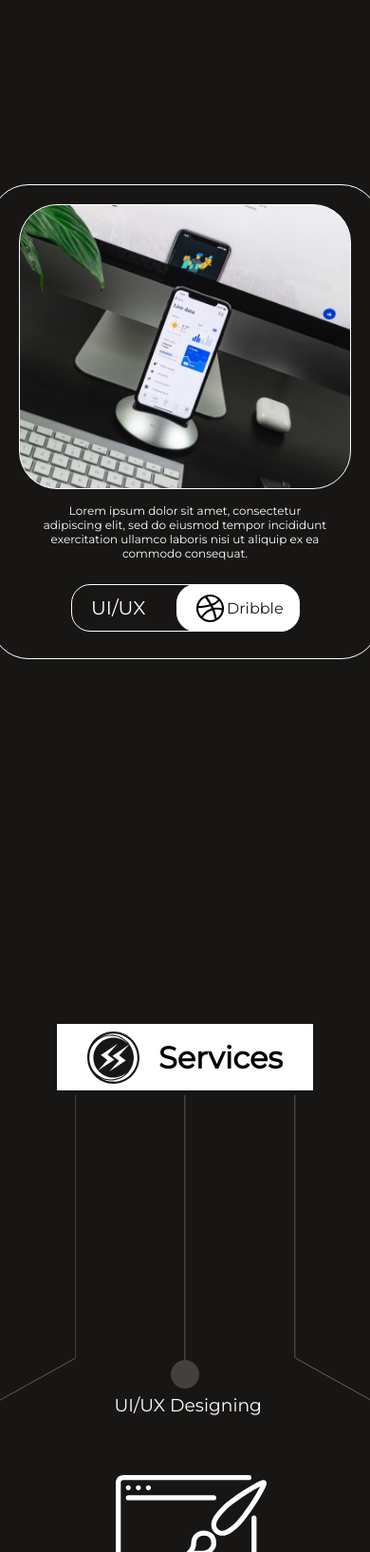
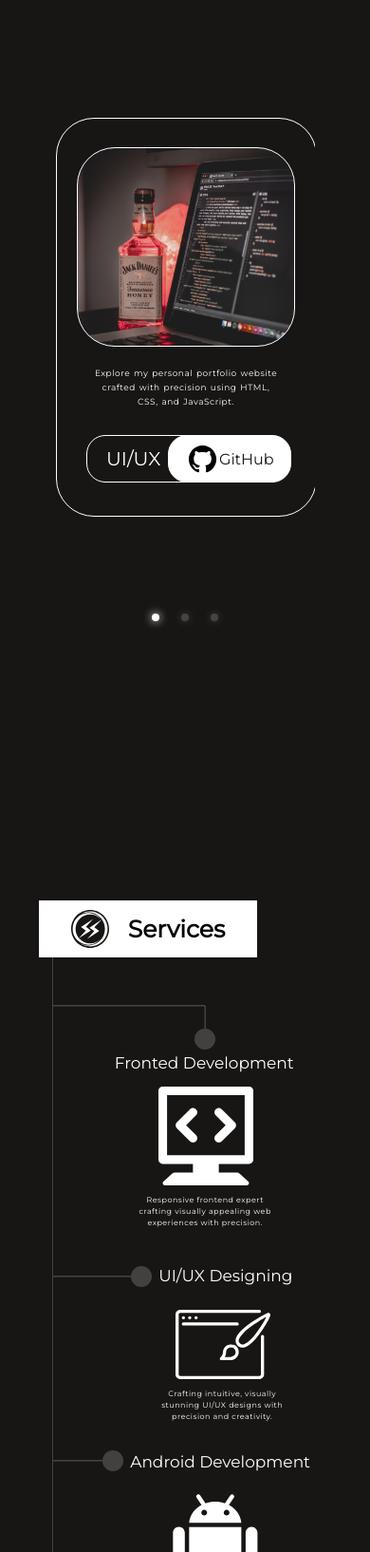
Before and after one commit to saadsalmany/portfolio, a plain HTML site: page index.html in a window 390 px wide. Shown: the part 1060-2694 px from the top of the page at 95% size. Drawn offline with nearby package versions, Linux system fonts and the light colour scheme.

Commit message:
major-update1

```diff
--- a/index.html
+++ b/index.html
@@ -12,7 +12,7 @@
     <link rel="preconnect" href="https://fonts.googleapis.com">
     <link rel="preconnect" href="https://fonts.gstatic.com" crossorigin>
     <link href="https://fonts.googleapis.com/css2?family=Montserrat&display=swap" rel="stylesheet">
-    <!-- <link rel="stylesheet" href="https://cdn.jsdelivr.net/npm/swiper@11/swiper-bundle.min.css" />    -->
+    <link rel="stylesheet" href="https://cdn.jsdelivr.net/npm/swiper@11/swiper-bundle.min.css" />
 
 </head>
 
@@ -110,106 +110,63 @@
             <h1>Projects</h1>
         </div>
 
-        <!-- slider cdoe -->
-        <section class="slider">
-            <div class="swiper mySwiper">
+        <div class="swiper">
+            <!-- Additional required wrapper -->
             <div class="swiper-wrapper">
+                <!-- Slides -->
                 <div class="swiper-slide">
-                  <div class="cd card1">
-                    <div class="webImg pbg "></div>
+                    <div class="cards card1">
+                        <div class="webimg"></div>
                         <div class="pText">
-                      Lorem ipsum dolor sit amet, consectetur adipiscing elit, sed do eiusmod tempor incididunt
-                      exercitation ullamco laboris nisi ut aliquip ex ea commodo consequat.
-
+                            Explore my personal portfolio website crafted with precision using HTML, CSS, and
+                            JavaScript.
                         </div>
-                    <div class="pBtn">
-                      <div class="div1">Website</div>
-                      <div class="div2"><a href="https://github.com/saadsalmany" target="_blank"><img
-                            src="images/github-fill 1.svg" alt="">GitHub</a></div>
-                    </div>
-                  </div>
-                </div>
-                <div class="swiper-slide">
-                  <div class="cd card2">
-                    <div class="webImg pbg "></div>
-                    <div class="pText">
-                      Lorem ipsum dolor sit amet, consectetur adipiscing elit, sed do eiusmod tempor incididunt
-                      exercitation ullamco laboris nisi ut aliquip ex ea commodo consequat.
-
-                    </div>
-                    <div class="pBtn">
+                        <div class="pbtn">
                             <div class="div1">UI/UX</div>
-                      <div class="div2"><a href="" target="_blank"><img src="images/dribbble-fill.svg" alt="">Dribble</a>
+                            <div class="div2"><a href="https://saadsalmany.github.io/Portfolio-project/" target="_blank"
+                                    rel="noopener noreferrer"><img src="images/github-fill 1.svg" alt="">GitHub</a>
                             </div>
                         </div>
 
                     </div>
                 </div>
                 <div class="swiper-slide">
-                  <div class="cd card3">
-                    <div class="webImg pbg "></div>
+                    <div class="cards card2">
+                        <div class="webimg"></div>
                         <div class="pText">
-                      Lorem ipsum dolor sit amet, consectetur adipiscing elit, sed do eiusmod tempor incididunt
-                      exercitation ullamco laboris nisi ut aliquip ex ea commodo consequat.
-
+                            Designing intuitive UI/UX on Figma for a seamless digital experience.
                         </div>
-                    <div class="pBtn">
-                      <div class="div1">Android App</div>
-                      <div class="div2"><a href="" target="_blank"><img src="images/playstore-icon.svg" alt="">Play
-                          Store</a></div>
+                        <div class="pbtn">
+                            <div class="div1">UI/UX</div>
+                            <div class="div2"><a href="https://dribbble.com/shots/following/web-design" target="_blank"
+                                    rel="noopener noreferrer"><img src="images/dribbble-fill.svg" alt="">Dribble</a>
+                            </div>
                         </div>
 
 
                     </div>
-                </div>
-              </div>
-              <div class="swiper-pagination"></div>
-            </section>
-        <!-- slider code -->
-
-
-        <div class="cards">
-            <div class="cd card1">
-                <div class="webImg pbg "></div>
-                <div class="pText">
-                    Lorem ipsum dolor sit amet, consectetur adipiscing elit, sed do eiusmod tempor incididunt
-                    exercitation ullamco laboris nisi ut aliquip ex ea commodo consequat.
 
                 </div>
-                <div class="pBtn">
-                    <div class="div1">Website</div>
-                    <div class="div2"><a href="https://github.com/saadsalmany" target="_blank"><img
-                                src="images/github-fill 1.svg" alt="">GitHub</a></div>
+                <div class="swiper-slide">
+                    <div class="cards card3">
+                        <div class="webimg"></div>
+                        <div class="pText" id="c3T">
+                            "Unveiling my app: where innovation meets simplicity for an enhanced user experience."
                         </div>
-            </div>
-            <div class="cd card2">
-                <div class="webImg pbg "></div>
-                <div class="pText">
-                    Lorem ipsum dolor sit amet, consectetur adipiscing elit, sed do eiusmod tempor incididunt
-                    exercitation ullamco laboris nisi ut aliquip ex ea commodo consequat.
-
-                </div>
-                <div class="pBtn">
-                    <div class="div1">UI/UX</div>
-                    <div class="div2"><a href="" target="_blank"><img src="images/dribbble-fill.svg" alt="">Dribble</a>
-                    </div>
+                        <div class="pbtn">
+                            <div class="div1">Android</div>
+                            <div class="div2"><a href="" target="_blank" rel="noopener noreferrer"><img
+                                        src="images/playstore-icon.svg" alt="">Play Store</a></div>
                         </div>
 
                     </div>
-            <div class="cd card3">
-                <div class="webImg pbg "></div>
-                <div class="pText">
-                    Lorem ipsum dolor sit amet, consectetur adipiscing elit, sed do eiusmod tempor incididunt
-                    exercitation ullamco laboris nisi ut aliquip ex ea commodo consequat.
 
                 </div>
-                <div class="pBtn">
-                    <div class="div1">Android App</div>
-                    <div class="div2"><a href="" target="_blank"><img src="images/playstore-icon.svg" alt="">Play
-                            Store</a></div>
+                ...
             </div>
+            <!-- If we need pagination -->
+            <div class="swiper-pagination"></div>
 
-            </div>
 
         </div>
 
@@ -220,6 +177,33 @@
             <img src="images/icon-dark.svg" alt="">
             <h1>Services</h1>
         </div>
+        <div class="serviceContainer">
+            <div class="serv1"><img src="images/vertical-line.svg" alt=""></div>
+            <div class="serv2">
+                <div class="subserv ss1">
+                <img src="images/FD-lineM.svg" alt="">
+                <h1>Fronted Development</h1>
+                <img class="ssimg" src="images/fd-svg.svg" alt="">
+                <p>Responsive frontend expert crafting visually appealing web experiences with precision.<p>
+
+                </div>
+                <div class="subserv ss2">
+                <img src="images/ui-lineM.svg" alt="">
+                <h1>UI/UX Designing</h1>
+                <img src="images/uiux-svg.svg" alt="" class="ssimg2">
+                <p>Crafting intuitive, visually stunning UI/UX designs with precision and creativity.</p>
+
+
+                </div>
+                <div class="subserv ss3">
+                    <img src="images/ad-lineM.svg" alt="">
+                    <h1>Android Development</h1>
+                    <img class="ssimg3" src="images/ad-svg.svg" alt="">
+                    <p>Android developer crafting innovative mobile experiences with precision and creative flair.</p>
+                </div>
+            </div>
+        </div>
+
         <div class="slines">
             <div class="serviceLine1"><img src="images/FD-line.svg" alt="">
                 <h3 class="wdheading">Web Development</h3>
--- a/index.js
+++ b/index.js
@@ -15,10 +15,16 @@ var typed = new Typed(".autoType", {
 //   document.documentElement.style.overflow = 'auto';  // or 'scroll' to allow scrolling
 // }, 4000); // 4 seconds in milliseconds (4,000 milliseconds)
 
-var swiper = new Swiper(".mySwiper", {
-  spaceBetween: 30,
+const swiper = new Swiper('.swiper', {
+  // Optional parameters
+  direction: 'horizontal',
+  loop: false,
+
+  // If we need pagination
   pagination: {
-    el: ".swiper-pagination",
-    clickable: true,
+    el: '.swiper-pagination',
+    clickable: true
   },
+
+
 });
--- a/mobile.css
+++ b/mobile.css
@@ -339,40 +339,39 @@
     .page2 .project-title h1{
         font-size: 25px;
     }
+    .swiper {
+        width: 70vw;
+        height: 80vh;
+        background: #181614;
+        margin-top: 50px;
 
+    }
 
-
-        /* .cards {
-            display: flex;
-            flex-direction: row;
-            gap: 50px;
-            display: none;
-
+    .swiper-slide {
+        text-align: center;
+        color: white;
 
 
     }
 
-        .cards .cd {
-            width: 410px;
-            height: 500px;
+    .cards {
+        cursor: grab;
+        width: 275px;
+        height: 420px;
+        border: 1px solid white;
+        padding-top: 30px;
+        display: flex;
+        align-items: center;
+        flex-direction: column;
         border: 1px solid white;
         border-radius: 40px;
-
+        position: relative;
+        left: 0%;
     }
 
-        .cards .card1,
-        .card2,
-        .card3 {
-            display: flex;
-            align-items: center;
-            padding-top: 20px;
-            flex-direction: column;
-
-        }
-
-        .card1 .webImg {
-            width: 350px;
-            height: 300px;
+    .webimg {
+        width: 230px;
+        height: 210px;
         background-image: url(images/website-image.png);
         background-position: center;
         background-size: cover;
@@ -380,35 +379,36 @@
         border-radius: 40px;
     }
 
-        .card1 .pText {
+    .pText {
         color: #FFF;
         text-align: center;
         font-family: Montserrat;
-            font-size: 12px;
-            font-style: normal;
+        font-size: 9px;
         font-weight: 400;
-            line-height: normal;
-            width: 300px;
-            padding-top: 15px;
-            padding-bottom: 25px;
+        line-height: 15px;
+        letter-spacing: 0.5px;
+        word-spacing: 1px;
+        width: 200px;
+        padding-top: 20px;
+        padding-bottom: 18px;
     }
 
-        .card1 .pBtn {
-            width: 240px;
+    .pbtn {
+        width: 210px;
         height: 50px;
         border: 1px solid white;
         border-radius: 20px;
         display: flex;
         align-items: center;
         padding-left: 20px;
+        margin-top: 10px;
     }
 
-        .pBtn .div1 {
+    .div1 {
         font-size: 20px;
         color: white;
     }
-
-        .pBtn .div2 {
+    .div2 {
         background-color: white;
         width: 130px;
         height: 50px;
@@ -421,12 +421,10 @@
         left: 8px;
         border: 1px solid white;
     }
-
-        .pBtn .div2:hover {
+    .div2:hover {
         transform: scale(1.1);
     }
-
-        .pBtn .div2>a {
+    .div2>a {
         width: 35px;
         display: flex;
         justify-content: center;
@@ -434,154 +432,223 @@
         text-decoration: none;
         color: #181614;
     }
-
-        .card2 .pbg {
-            width: 350px;
-            height: 300px;
-            background-image: url(images/uiux-image.png);
-            background-position: center;
-            background-size: cover;
-            border: 1px solid white;
-            border-radius: 40px;
+    .card2 .webimg{
+        background: url(images/uiux-image.png);
     }
-
-        .card2 .pText {
+    .card3 .webimg{
+        background-image: url(images/app-img.png);
+    }
+    #c3T{
         color: #FFF;
         text-align: center;
         font-family: Montserrat;
-            font-size: 12px;
-            font-style: normal;
+        font-size: 9px;
         font-weight: 400;
-            line-height: normal;
-            width: 300px;
-            padding-top: 15px;
-            padding-bottom: 25px;
-        }
+        line-height: 15px;
+        letter-spacing: 0.5px;
+        word-spacing: 1px;
+        width: 200px;
+        padding-top: 20px;
+        padding-bottom: 18px;
 
-        .card2 .pBtn {
-            width: 240px;
-            height: 50px;
-            border: 1px solid white;
-            border-radius: 20px;
-            display: flex;
-            align-items: center;
-            padding-left: 20px;
-        }
-
-        .card2 .pBtn .div2 {
-            left: 33px;
     }
 
 
-        .card3 .pbg {
-            width: 350px;
-            height: 300px;
-            background-image: url(images/app-img.png);
-            background-position: center;
-            background-size: cover;
-            border: 1px solid white;
-            border-radius: 40px;
+    .swiper-pagination {
+        display: flex !important;
+        bottom: -70px !important;
+        justify-content: center !important;
+        gap: 15px !important;
+        margin-bottom: 23vh !important;
     }
 
-        .card3 .pText {
-            color: #FFF;
-            text-align: center;
-            font-family: Montserrat;
-            font-size: 12px;
-            font-style: normal;
-            font-weight: 400;
-            line-height: normal;
-            width: 300px;
-            padding-top: 15px;
-            padding-bottom: 25px;
+    .swiper-pagination-bullet {
+        background: rgb(255, 255, 255) !important;
+
     }
 
-        .card3 .pBtn {
-            width: 240px;
-            height: 50px;
-            border: 1px solid white;
-            border-radius: 20px;
-            display: flex;
-            align-items: center;
-            padding-left: 20px;
+
+
+    .swiper-pagination-bullet-active {
+        background-color: white !important;
     }
 
-        .card3 .pBtn .div1 {
-            font-size: 13px
-        } */
+    .swiper-pagination-bullet {
+        box-shadow: 0px 0px 10px white !important;
+    }
+
+
+
 
     .page3 {
         width: 100%;
         height: 100vh;
         background-color: #181614;
+        margin-top: 170px;
         display: flex;
-        align-items: center;
-        /* padding: 170px; */
-        margin-top: 300px;
         flex-direction: column;
-        gap: 350px;
+        gap: 0px;
 
     }
-
     .page3 .services-title {
-        width: 270px;
-        height: 70px;
+        width: 230px;
+        height: 60px;
         background-color: white;
         display: flex;
         align-items: center;
         justify-content: center;
         gap: 20px;
         padding: 10px;
+        position: relative;
+        left: -10%;
+    }
+
+    .page3 .services-title img{
+        width: 40px;
+    }
+    .page3 .services-title h1{
+        font-size: 25px;
 
     }
 
-    .page3 .services-title img,
-    h2 {
-        width: 55px;
-    }
-
-    .page3 .slines {
+    .page3 .slines{
         display: flex;
         flex-direction: row;
         gap: 100px;
         position: relative;
         bottom: 345px;
+        display: none;
+    }
+    .page3 .serviceContainer{
+        width: 400px;
+        height: 500px;
+        /* background-color: red; */
+        display: flex;
+        margin: 0;
+        padding: 0;
+
+    }
+   .page3 .serviceContainer .serv1{
+        margin-left: 15%;
+        width: 1.2px;
+        /* background-color: white; */
+        height: 600px;
+        /* overflow: hidden; */
+    }
+    .serviceContainer .serv2{
+        display: flex;
+        width: 300px;
+        height: 600px;
+        /* background-color: rebeccapurple; */
+        flex-direction: column;
+        /* gap: 50px; */
+
+    }
+    .serv2 .subserv{
+        width: 300;
+        height: 500px;
+        /* background-color: rgba(255, 255, 255, 0.178); */
+    }
+    .ss1{
+        padding-top:50px ;
+        margin-bottom: 40px;
+    }
+    .subserv h1{
+        font-size: 17px;
+        color: white;
+        font-weight: normal;
+        position: relative;
+        left: 21.5%;
+    }
+    .subserv p{
+        color: white;
+        font-size: 8px;
+        width: 140px;
+        line-height: 12px;
+        letter-spacing: .5px;
+        position: relative;
+        left: 30%;
+        text-align: center;
+
+    }
+    .subserv .ssimg{
+        width: 100px;
+        position: relative;
+        left: 37%;
+        margin-top: 15px;
+        margin-bottom: 5px;
+
+    }
+    .ss2 h1{
+        position: relative;
+        left: 37%;
+        bottom: 15.5%;
+
+
+    }
+    .ss2 .ssimg2{
+        width: 100px;
+        position: relative;
+        left: 43%;
+        margin-bottom: 5px;
+
+    }
+    .ss2 p{
+        position: relative;
+        left: 36%;
+    }
+    .ss3{
+        margin-top: 30px;
+    }
+    .ss3 h1{
+        position: relative;
+        left: 27%;
+        bottom: 12%;
+
     }
 
-    .page3 .slines h3 {
+    .ss3 .ssimg3{
+        width: 90px;
+        position: relative;
+        left: 42%;
+    }
+    .ss3 p{
+        position: relative;
+        left: 33%;
+        margin-top: 5px;
+    }
+    .page3 .slines h3{
         color: white;
         position: absolute;
         font-weight: lighter;
         width: fit-content;
         height: fit-content;
+        display: none;
     }
-
-    .page3 .slines .wdheading {
+    .page3 .slines .wdheading{
         left: -180px;
         bottom: 5px;
     }
-
-    .page3 .slines .uiuxheading {
+    .page3 .slines .uiuxheading{
         left: 187px;
         bottom: 27px;
     }
-
-    .page3 .slines .adheading {
+    .page3 .slines .adheading{
         left: 530px;
         bottom: 4px;
     }
 
-    .page3 .serviceSection {
+    .page3 .serviceSection{
         display: flex;
         gap: 200px;
         flex-direction: row;
         position: relative;
         bottom: 660px;
         flex-direction: row;
+        display: none;
 
     }
-
-    .page3 .serviceTexts {
+    .page3 .serviceTexts{
         display: flex;
         flex-direction: column;
         color: white;
@@ -590,35 +657,32 @@
         width: 50px;
         justify-content: center;
         align-items: center;
+        display: none;
     }
-
-    .serviceTexts .text1,
-    .text2,
-    .text3 {
+    .serviceTexts .text1,.text2,.text3{
         font-size: 10px;
         /* width: 150px; */
         text-align: center;
         position: relative;
+        display: none;
 
     }
-
-    .text1 {
+    .text1{
         top: -45px;
         right: 338px;
         width: 178px;
     }
-
-    .text2 {
+    .text2{
         top: -109px;
         right: -4px;
         width: 151px;
     }
-
-    .text3 {
+    .text3{
         top: -162px;
         right: -346px;
         width: 141px;
     }
+
 
     .page4 {
         height: 100vh;
@@ -687,7 +751,6 @@
 
     }
 
-    /* .page4 .contact-contents .Csection2 .contactForm .inputt     */
 
 
     .page4 .contact-contents .Csection2 .contactForm .inputt label {
--- a/style.css
+++ b/style.css
@@ -297,6 +297,7 @@ nav .links-side a:hover::after {
     color: white;
     padding: 9px 17px;
     border: 0.5px solid white;
+    transition: .7s;
 }
 
 
@@ -415,7 +416,7 @@ nav .links-side a:hover::after {
 
 .page2 {
     width: 100%;
-    height: 100vh;
+    height: 120vh;
     display: flex;
     background-color: #181614;
     flex-direction: column;
@@ -433,6 +434,7 @@ nav .links-side a:hover::after {
     justify-content: center;
     gap: 20px;
     padding: 10px;
+    margin-bottom: -20px;
 
 }
 
@@ -440,38 +442,41 @@ nav .links-side a:hover::after {
 h2 {
     width: 55px;
 }
-section .slider, .swiper, .swiper-wrapper,.swiper-slide,.cd{
-    display: none;
+
+
+/*slider css */
+
+.swiper {
+    width: 70vw;
+    height: 80vh;
+    background: #181614;
+    margin-top: 50px;
+
 }
 
-.cards {
-    display: flex;
-    flex-direction: row;
-    gap: 50px;
-
+.swiper-slide {
+    text-align: center;
+    color: white;
 
 
 }
 
-.cards .cd {
-    width: 410px;
-    height: 500px;
+.cards {
+    cursor: grab;
+    width: 400px;
+    height: 530px;
+    border: 1px solid white;
+    padding-top: 40px;
+    display: flex;
+    align-items: center;
+    flex-direction: column;
     border: 1px solid white;
     border-radius: 40px;
-
+    position: relative;
+    left: 31%;
 }
 
-.cards .card1,
-.card2,
-.card3 {
-    display: flex;
-    align-items: center;
-    padding-top: 20px;
-    flex-direction: column;
-
-}
-
-.card1 .webImg {
+.webimg {
     width: 350px;
     height: 300px;
     background-image: url(images/website-image.png);
@@ -481,35 +486,36 @@ section .slider, .swiper, .swiper-wrapper,.swiper-slide,.cd{
     border-radius: 40px;
 }
 
-.card1 .pText {
+.pText {
     color: #FFF;
     text-align: center;
     font-family: Montserrat;
     font-size: 12px;
-    font-style: normal;
     font-weight: 400;
-    line-height: normal;
+    line-height: 15px;
+    letter-spacing: 1px;
+    word-spacing: 3px;
     width: 300px;
-    padding-top: 15px;
+    padding-top: 20px;
     padding-bottom: 25px;
 }
 
-.card1 .pBtn {
-    width: 240px;
+.pbtn {
+    width: 210px;
     height: 50px;
     border: 1px solid white;
     border-radius: 20px;
     display: flex;
     align-items: center;
     padding-left: 20px;
+    margin-top: 10px;
 }
 
-.pBtn .div1 {
+.div1 {
     font-size: 20px;
     color: white;
 }
-
-.pBtn .div2 {
+.div2 {
     background-color: white;
     width: 130px;
     height: 50px;
@@ -522,12 +528,10 @@ section .slider, .swiper, .swiper-wrapper,.swiper-slide,.cd{
     left: 8px;
     border: 1px solid white;
 }
-
-.pBtn .div2:hover {
+.div2:hover {
     transform: scale(1.1);
 }
-
-.pBtn .div2>a {
+.div2>a {
     width: 35px;
     display: flex;
     justify-content: center;
@@ -535,80 +539,36 @@ section .slider, .swiper, .swiper-wrapper,.swiper-slide,.cd{
     text-decoration: none;
     color: #181614;
 }
-
-.card2 .pbg {
-    width: 350px;
-    height: 300px;
-    background-image: url(images/uiux-image.png);
-    background-position: center;
-    background-size: cover;
-    border: 1px solid white;
-    border-radius: 40px;
+.card2 .webimg{
+    background: url(images/uiux-image.png);
 }
-
-.card2 .pText {
-    color: #FFF;
-    text-align: center;
-    font-family: Montserrat;
-    font-size: 12px;
-    font-style: normal;
-    font-weight: 400;
-    line-height: normal;
-    width: 300px;
-    padding-top: 15px;
-    padding-bottom: 25px;
-}
-
-.card2 .pBtn {
-    width: 240px;
-    height: 50px;
-    border: 1px solid white;
-    border-radius: 20px;
-    display: flex;
-    align-items: center;
-    padding-left: 20px;
-}
-
-.card2 .pBtn .div2 {
-    left: 33px;
+.card3 .webimg{
+    background-image: url(images/app-img.png);
 }
 
 
-.card3 .pbg {
-    width: 350px;
-    height: 300px;
-    background-image: url(images/app-img.png);
-    background-position: center;
-    background-size: cover;
-    border: 1px solid white;
-    border-radius: 40px;
+
+.swiper-pagination {
+    display: flex !important;
+    bottom: -70px !important;
+    justify-content: center !important;
+    gap: 15px !important;
+    margin-bottom: 11vh !important;
 }
 
-.card3 .pText {
-    color: #FFF;
-    text-align: center;
-    font-family: Montserrat;
-    font-size: 12px;
-    font-style: normal;
-    font-weight: 400;
-    line-height: normal;
-    width: 300px;
-    padding-top: 15px;
-    padding-bottom: 25px;
+.swiper-pagination-bullet {
+    background: rgb(255, 255, 255) !important;
+
 }
 
-.card3 .pBtn {
-    width: 240px;
-    height: 50px;
-    border: 1px solid white;
-    border-radius: 20px;
-    display: flex;
-    align-items: center;
-    padding-left: 20px;
+
+
+.swiper-pagination-bullet-active {
+    background-color: white !important;
 }
 
-.card3 .pBtn .div1 {
-    font-size: 13px
+.swiper-pagination-bullet {
+    box-shadow: 0px 0px 10px white !important;
 }
 
 .page3 {
@@ -639,6 +599,9 @@ section .slider, .swiper, .swiper-wrapper,.swiper-slide,.cd{
 .page3 .services-title img,
 h2 {
     width: 55px;
+}
+.page3 .serviceContainer{
+    display: none;
 }
 
 .page3 .slines{
```
Also changed, not shown: images/FD-lineM.svg (added), images/ad-lineM.svg (added), images/service(mobile)svg.svg (added), images/ui-lineM.svg (added), images/vertical-line.svg (added). Lines whose indentation alone changed are shown as unchanged.
